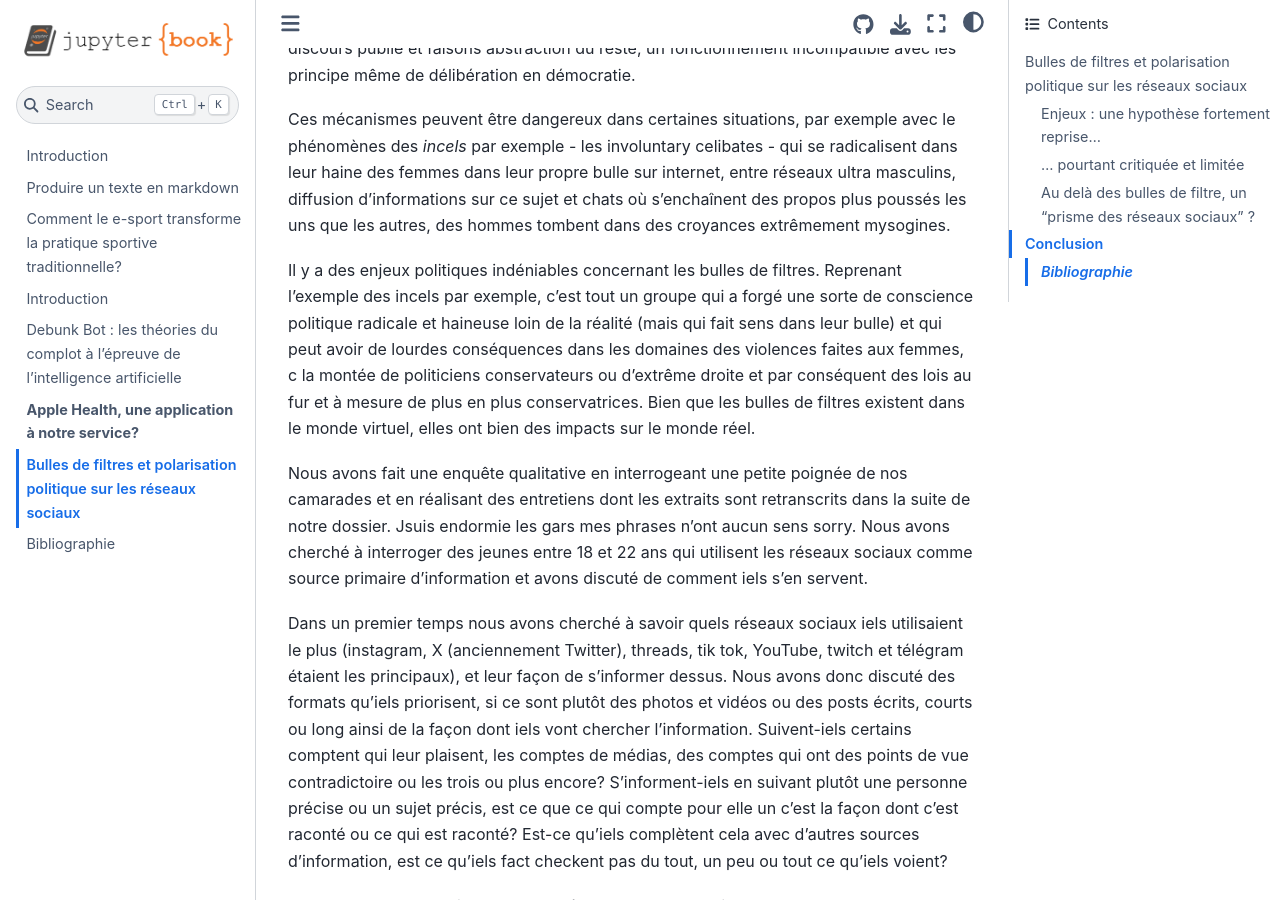
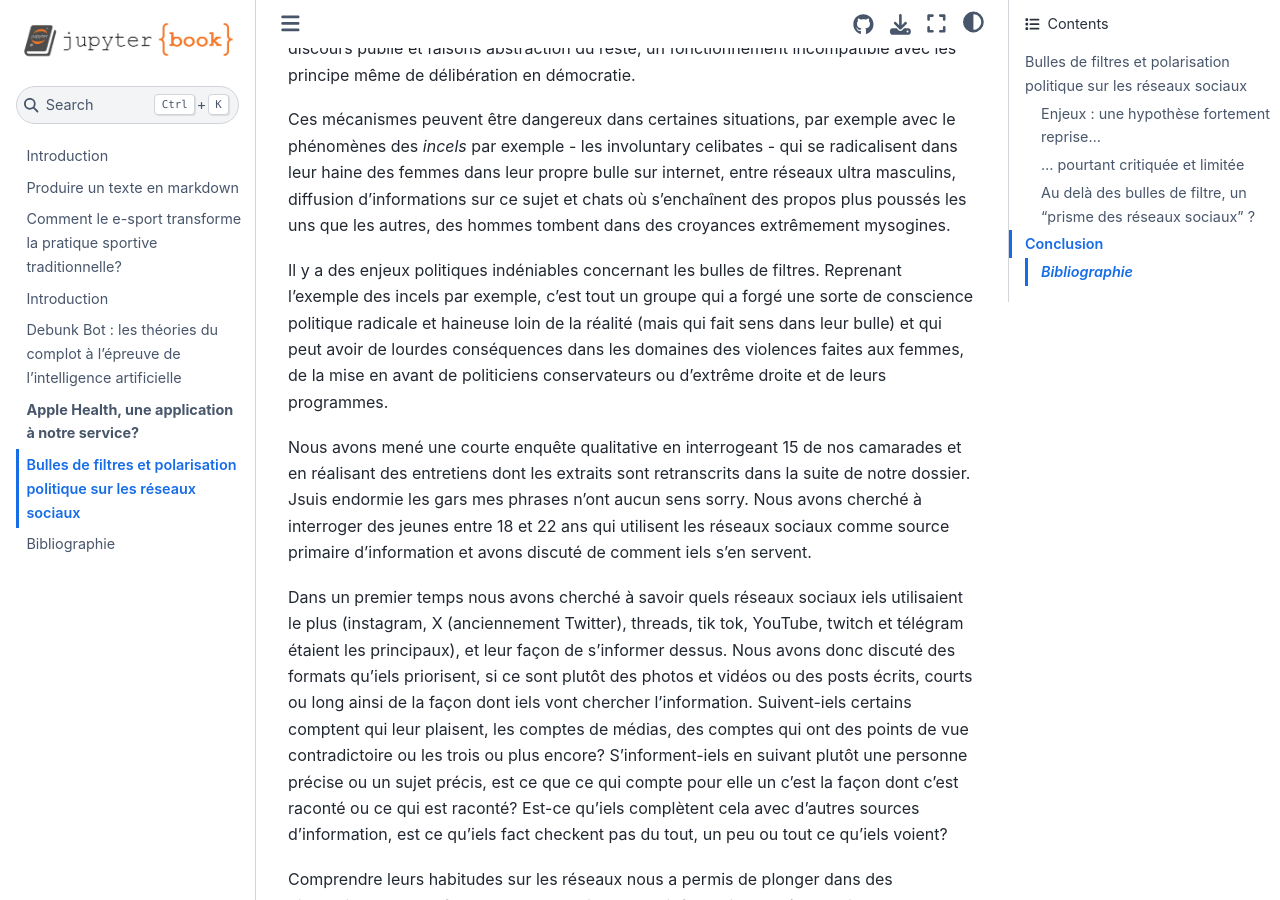
Before and after one commit to luneauaymeric/digital_culture_collective_page_g6, a Jupyter Book: the page built from bubbles/bulles_de_filtre.md, in a window 1280 px wide and 900 px high, scrolled down 1968 px. Built offline with Jupyter Book 1.0.4 settings and Sphinx 7.4.7 and the Sphinx Book theme 1.1.4, drawn with Linux system fonts in a browser that asks for light colours.

Commit message:
bubbles/bulles_de_filtre.md updated from https://stackedit.io/

```diff
--- a/bubbles/bulles_de_filtre.md
+++ b/bubbles/bulles_de_filtre.md
@@ -25,9 +25,9 @@ Plus nous sommes enfermés dans une sorte de chambre à écho, moins nous avons
 
 Ces mécanismes peuvent être dangereux dans certaines situations, par exemple avec le phénomènes des *incels* par exemple - les involuntary celibates - qui se radicalisent dans leur haine des femmes dans leur propre bulle sur internet, entre réseaux ultra masculins, diffusion d’informations sur ce sujet et chats où s’enchaînent des propos plus poussés les uns que les autres, des hommes tombent dans des croyances extrêmement mysogines.
 
-Il y a des enjeux politiques indéniables concernant les bulles de filtres. Reprenant l’exemple des incels par exemple, c’est tout un groupe qui a forgé une sorte de conscience politique radicale et haineuse loin de la réalité (mais qui fait sens dans leur bulle) et qui peut avoir de lourdes conséquences dans les domaines des violences faites aux femmes, c la montée de politiciens conservateurs ou d’extrême droite et par conséquent des lois au fur et à mesure de plus en plus conservatrices. Bien que les bulles de filtres existent dans le monde virtuel, elles ont bien des impacts sur le monde réel.
+Il y a des enjeux politiques indéniables concernant les bulles de filtres. Reprenant l’exemple des incels par exemple, c’est tout un groupe qui a forgé une sorte de conscience politique radicale et haineuse loin de la réalité (mais qui fait sens dans leur bulle) et qui peut avoir de lourdes conséquences dans les domaines des violences faites aux femmes, de la mise en avant de politiciens conservateurs ou d’extrême droite et de leurs programmes.
 
-Nous avons fait une enquête qualitative en interrogeant une petite poignée de nos camarades et en réalisant des entretiens dont les extraits sont retranscrits dans la suite de notre dossier. Jsuis endormie les gars mes phrases n’ont aucun sens sorry. Nous avons cherché à interroger des jeunes entre 18 et 22 ans qui utilisent les réseaux sociaux comme source primaire d’information et avons discuté de comment iels s’en servent.
+Nous avons mené une courte enquête qualitative en interrogeant 15 de nos camarades et en réalisant des entretiens dont les extraits sont retranscrits dans la suite de notre dossier. Jsuis endormie les gars mes phrases n’ont aucun sens sorry. Nous avons cherché à interroger des jeunes entre 18 et 22 ans qui utilisent les réseaux sociaux comme source primaire d’information et avons discuté de comment iels s’en servent.
 
 Dans un premier temps nous avons cherché à savoir quels réseaux sociaux iels utilisaient le plus (instagram, X (anciennement Twitter), threads, tik tok, YouTube, twitch et télégram étaient les principaux), et leur façon de s’informer dessus. Nous avons donc discuté des formats qu’iels priorisent, si ce sont plutôt des photos et vidéos ou des posts écrits, courts ou long ainsi de la façon dont iels vont chercher l’information. Suivent-iels certains comptent qui leur plaisent, les comptes de médias, des comptes qui ont des points de vue contradictoire ou les trois ou plus encore? S’informent-iels en suivant plutôt une personne précise ou un sujet précis, est ce que ce qui compte pour elle un c’est la façon dont c’est raconté ou ce qui est raconté? Est-ce qu’iels complètent cela avec d’autres sources d’information, est ce qu’iels fact checkent pas du tout, un peu ou tout ce qu’iels voient?
 
```
Also changed, not shown: other parts of bubbles/bulles_de_filtre.md (+3 -3 lines).
